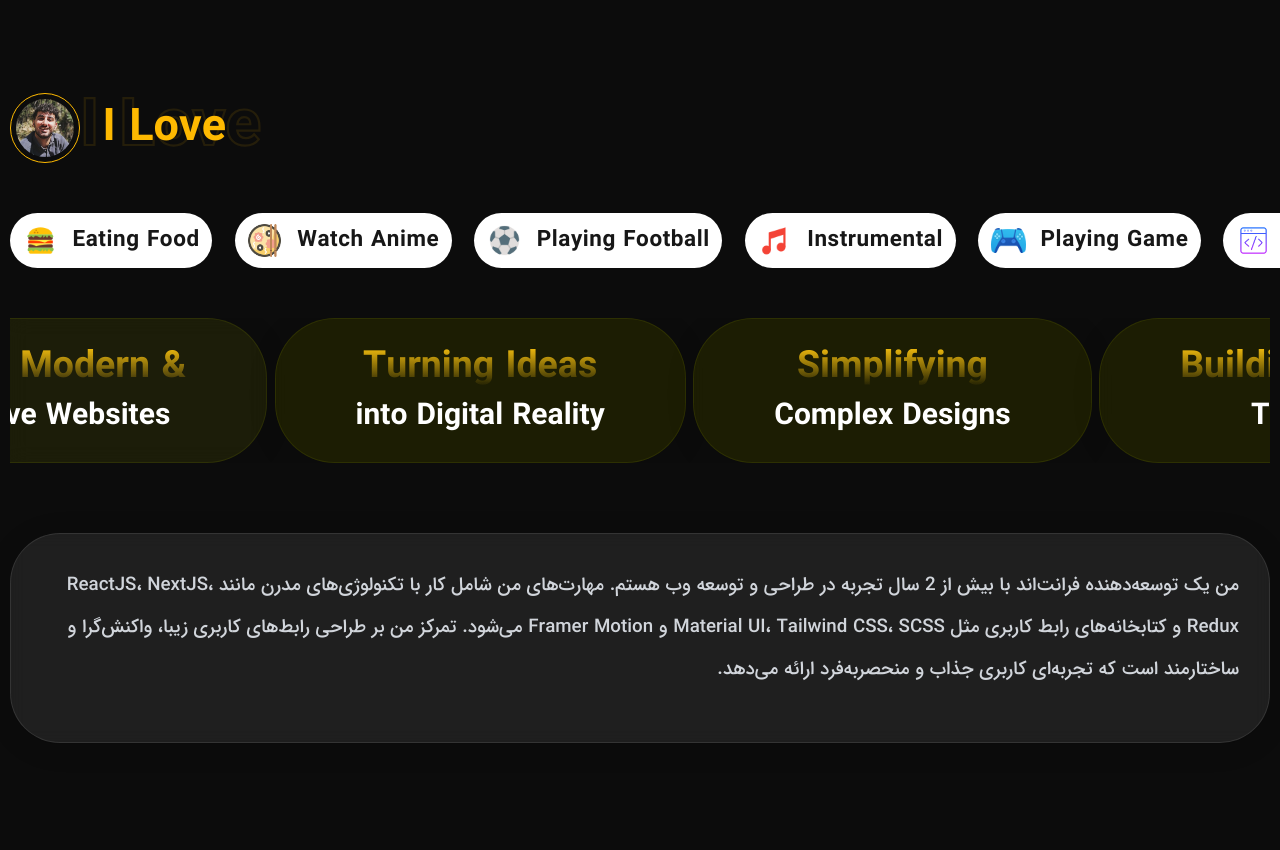
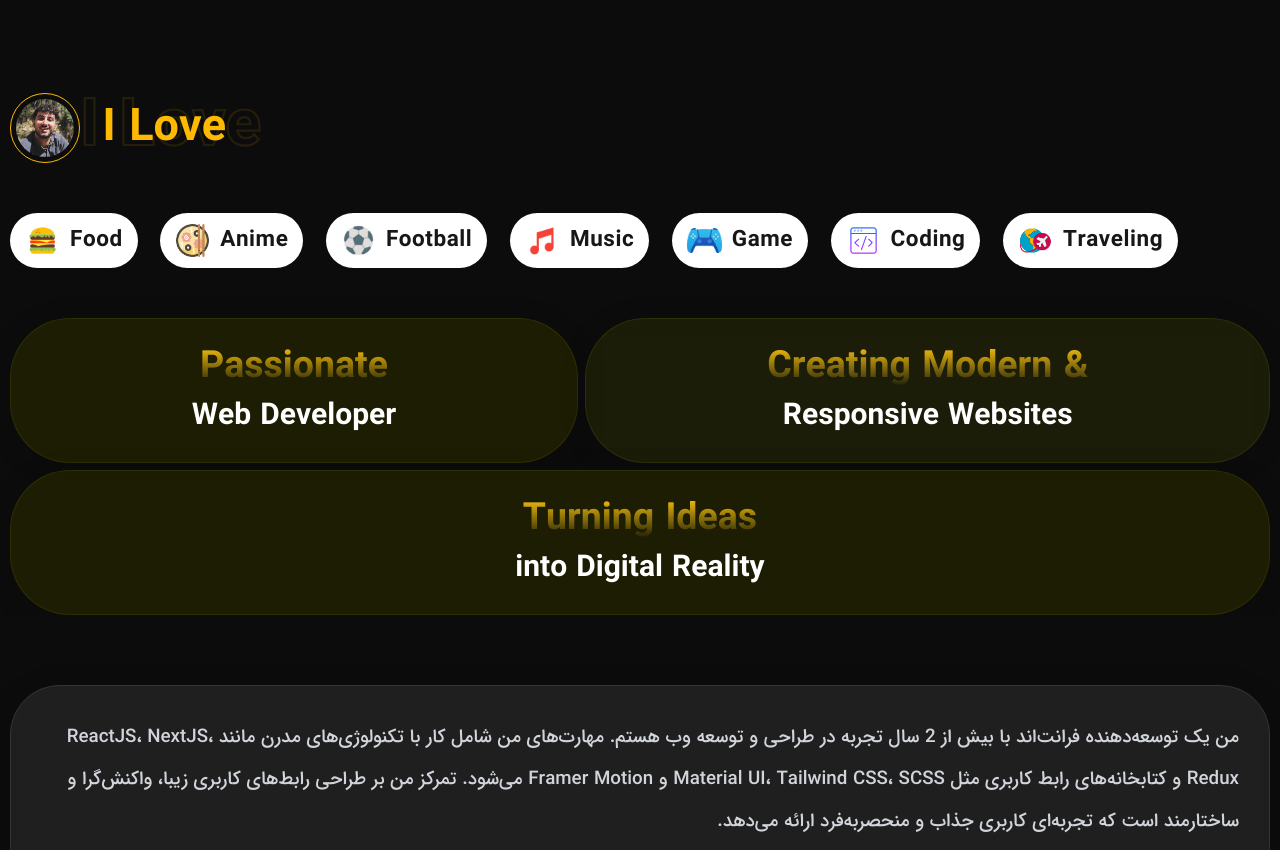
Before and after one commit to Fer-Feri/myPortfolio, a React (Vite) app: page / in a window 1280 px wide. Shown: the part 1509-2359 px from the top of the page. Built offline with nearby package versions, Linux system fonts and the light colour scheme.

Commit message:
remove framer aabout

```diff
--- a/src/components/AboutMe.jsx
+++ b/src/components/AboutMe.jsx
@@ -35,7 +35,7 @@ const AboutMe = () => {
 
       {/* //?content */}
       {/* //!section-1 */}
-      <div className="flex flex-col justify-between gap-20 overflow-x-hidden px-4">
+      <div className="flex flex-wrap justify-between gap-20 overflow-x-hidden px-4">
         {/* //!1 */}
         <div className="flex grow flex-col flex-wrap gap-20 max-md:gap-9">
           {/* love */}
@@ -57,69 +57,66 @@ const AboutMe = () => {
             </div>
           </div>
           {/* badge */}
-          <div className="relative overflow-hidden">
-            <motion.div
-              style={{ x: scrollXBadge }}
-              className="flex items-center gap-9 overflow-x-auto"
-            >
+          <div className="">
+            <div className="flex flex-wrap items-center gap-9">
               {/* //!Badge-2 */}
-              <div className="bg-natural-900 flex w-fit items-center justify-center gap-6 rounded-full bg-neutral-700 px-12 py-4 text-white dark:bg-white dark:text-neutral-900">
+              <div className="bg-natural-900 flex w-fit items-center justify-center gap-4 rounded-full bg-neutral-700 px-6 py-4 text-white dark:bg-white dark:text-neutral-900">
                 <img
                   src={foodImg}
                   className="w-[35px] !cursor-default max-[640px]:w-[27px]"
                   alt="tailwind-Logo"
                 />
                 <span className="whitespace-nowrap font-poppinsB text-4xl tracking-wide max-lg:text-3xl max-[800px]:text-3xl">
-                  Eating Food
+                  Food
                 </span>
               </div>
               {/* //!Badge-1 */}
-              <div className="bg-natural-900 flex w-fit items-center justify-center gap-6 rounded-full bg-neutral-700 px-12 py-4 text-white dark:bg-white dark:text-neutral-900">
+              <div className="bg-natural-900 flex w-fit items-center justify-center gap-4 rounded-full bg-neutral-700 px-6 py-4 text-white dark:bg-white dark:text-neutral-900">
                 <img
                   src={animeImg}
                   className="w-[35px] !cursor-default max-[640px]:w-[27px]"
                   alt="tailwind-Logo"
                 />
                 <span className="whitespace-nowrap font-poppinsB text-4xl tracking-wide max-lg:text-3xl max-[800px]:text-3xl">
-                  Watch Anime
+                  Anime
                 </span>
               </div>
 
               {/* //!Badge-3 */}
-              <div className="bg-natural-900 flex w-fit items-center justify-center gap-6 rounded-full bg-neutral-700 px-12 py-4 text-white dark:bg-white dark:text-neutral-900">
+              <div className="bg-natural-900 flex w-fit items-center justify-center gap-4 rounded-full bg-neutral-700 px-6 py-4 text-white dark:bg-white dark:text-neutral-900">
                 <img
                   src={footballImg}
                   className="w-[35px] !cursor-default max-[640px]:w-[27px]"
                   alt="tailwind-Logo"
                 />
                 <span className="whitespace-nowrap font-poppinsB text-4xl tracking-wide max-lg:text-3xl max-[800px]:text-3xl">
-                  Playing Football
+                  Football
                 </span>
               </div>
               {/* //!Badge-4 */}
-              <div className="bg-natural-900 flex w-fit items-center justify-center gap-6 rounded-full bg-neutral-700 px-12 py-4 text-white dark:bg-white dark:text-neutral-900">
+              <div className="bg-natural-900 flex w-fit items-center justify-center gap-4 rounded-full bg-neutral-700 px-6 py-4 text-white dark:bg-white dark:text-neutral-900">
                 <img
                   src={musicImg}
                   className="w-[35px] !cursor-default max-[640px]:w-[27px]"
                   alt="tailwind-Logo"
                 />
                 <span className="whitespace-nowrap font-poppinsB text-4xl tracking-wide max-lg:text-3xl max-[800px]:text-3xl">
-                  Instrumental
+                  Music
                 </span>
               </div>
               {/* //!Badge-5 */}
-              <div className="bg-natural-900 flex w-fit items-center justify-center gap-6 rounded-full bg-neutral-700 px-12 py-4 text-white dark:bg-white dark:text-neutral-900">
+              <div className="bg-natural-900 flex w-fit items-center justify-center gap-4 rounded-full bg-neutral-700 px-6 py-4 text-white dark:bg-white dark:text-neutral-900">
                 <img
                   src={gameImg}
                   className="w-[35px] !cursor-default max-[640px]:w-[27px]"
                   alt="tailwind-Logo"
                 />
                 <span className="whitespace-nowrap font-poppinsB text-4xl tracking-wide max-lg:text-3xl max-[800px]:text-3xl">
-                  Playing Game
+                  Game
                 </span>
               </div>
               {/* //!Badge-6 */}
-              <div className="bg-natural-900 flex w-fit items-center justify-center gap-6 rounded-full bg-neutral-700 px-12 py-4 text-white dark:bg-white dark:text-neutral-900">
+              <div className="bg-natural-900 flex w-fit items-center justify-center gap-4 rounded-full bg-neutral-700 px-6 py-4 text-white dark:bg-white dark:text-neutral-900">
                 <img
                   src={codeImg}
                   className="w-[35px] !cursor-default max-[640px]:w-[27px]"
@@ -130,7 +127,7 @@ const AboutMe = () => {
                 </span>
               </div>
               {/* //!Badge-7 */}
-              <div className="bg-natural-900 flex w-fit items-center justify-center gap-6 rounded-full bg-neutral-700 px-12 py-4 text-white dark:bg-white dark:text-neutral-900">
+              <div className="bg-natural-900 flex w-fit items-center justify-center gap-4 rounded-full bg-neutral-700 px-6 py-4 text-white dark:bg-white dark:text-neutral-900">
                 <img
                   src={travelingImg}
                   className="w-[35px] !cursor-default max-[640px]:w-[27px]"
@@ -140,17 +137,14 @@ const AboutMe = () => {
                   Traveling
                 </span>
               </div>
-            </motion.div>
+            </div>
           </div>
         </div>
         {/*//! 2 */}
-        <div className="relative flex items-center overflow-hidden">
-          <motion.div
-            style={{ x: scrollXCard }}
-            className="flex items-center justify-between gap-3 font-iranB text-6xl text-white max-md:text-4xl"
-          >
+        <div className="flex w-[45%] grow items-center">
+          <div className="flex flex-wrap items-center justify-between gap-3 font-iranB text-6xl text-white max-md:text-4xl">
             {/*  */}
-            <div className="bgCard flex grow flex-col items-center justify-center gap-6 px-32 py-12 max-lg:px-16 max-lg:py-8 max-sm:px-12 max-sm:py-6">
+            <div className="bgCard flex grow flex-col items-center justify-center gap-6 px-32 py-12 max-lg:px-16 max-lg:py-8 max-sm:px-9 max-sm:py-6">
               <p className="textGradient whitespace-nowrap text-6xl max-lg:text-4xl max-sm:text-3xl">
                 Passionate
               </p>
@@ -159,7 +153,7 @@ const AboutMe = () => {
               </p>
             </div>
             {/*  */}
-            <div className="bgCard dark:bgCardDark flex grow flex-col items-center justify-center gap-6 px-32 py-12 max-lg:px-16 max-lg:py-8 max-sm:px-12 max-sm:py-6">
+            <div className="bgCard dark:bgCardDark flex grow flex-col items-center justify-center gap-6 px-32 py-12 max-lg:px-16 max-lg:py-8 max-sm:px-9 max-sm:py-6">
               <p className="textGradient whitespace-nowrap text-6xl max-lg:text-4xl max-sm:text-3xl">
                 Creating Modern &
               </p>
@@ -168,7 +162,7 @@ const AboutMe = () => {
               </p>
             </div>
             {/*  */}
-            <div className="bgCard flex grow flex-col items-center justify-center gap-6 px-32 py-12 max-lg:px-16 max-lg:py-8 max-sm:px-12 max-sm:py-6">
+            <div className="bgCard flex grow flex-col items-center justify-center gap-6 px-32 py-12 max-lg:px-16 max-lg:py-8 max-sm:px-9 max-sm:py-6">
               <p className="textGradient whitespace-nowrap text-6xl max-lg:text-4xl max-sm:text-3xl">
                 Turning Ideas
               </p>
@@ -176,25 +170,7 @@ const AboutMe = () => {
                 into Digital Reality
               </p>
             </div>
-            {/*  */}
-            <div className="bgCard flex grow flex-col items-center justify-center gap-6 px-32 py-12 max-lg:px-16 max-lg:py-8 max-sm:px-12 max-sm:py-6">
-              <p className="textGradient whitespace-nowrap text-6xl max-lg:text-4xl max-sm:text-3xl">
-                Simplifying
-              </p>
-              <p className="whitespace-nowrap text-5xl max-lg:text-3xl max-sm:text-2xl">
-                Complex Designs
-              </p>
-            </div>
-            {/*  */}
-            <div className="bgCard flex grow flex-col items-center justify-center gap-6 px-32 py-12 max-lg:px-16 max-lg:py-8 max-sm:px-12 max-sm:py-6">
-              <p className="textGradient whitespace-nowrap text-6xl max-lg:text-4xl max-sm:text-3xl">
-                Building Websites
-              </p>
-              <p className="whitespace-nowrap text-5xl max-lg:text-3xl max-sm:text-2xl">
-                That Inspire
-              </p>
-            </div>
-          </motion.div>
+          </div>
         </div>
       </div>
       {/* //!section-2 */}
```
